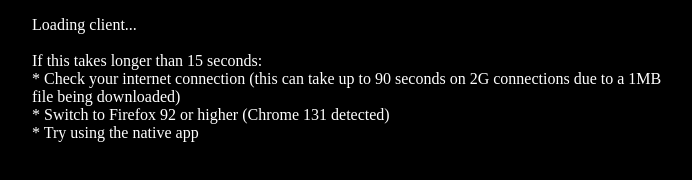
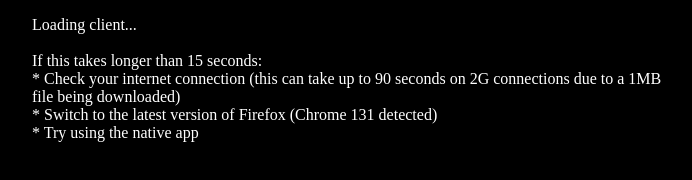
Before and after one commit to FerrisChat/Client, a plain HTML site: page docs/index_original.html in a window 1280 px wide. Shown: the whole page, without its empty margins (288-980 px from the left). Drawn offline with Linux system fonts and the light colour scheme; no server answers.

Commit message:
add popup box to alert users to firefox being only supported browser

```diff
--- a/docs/index_original.html
+++ b/docs/index_original.html
@@ -114,7 +114,11 @@
                 }
                 return match.join(' ')
             })();
-            document.getElementById("browser_detect").innerHTML = "* Switch to Firefox 92 or higher (" + navigator.saysWho + " detected)<br>"
+            document.getElementById("browser_detect").innerHTML = "* Switch to the latest version of Firefox (" + navigator.saysWho + " detected)<br>"
+            alert("We notice you're running an unsupported browser (" + navigator.saysWho + " detected).\n" +
+                    "Please note the latest version of Firefox is the only supported browser. If you experience issues/bugs, " +
+                    "you will not receive any support for them unless you are using Firefox. You can still use the app, " +
+                    "as long as you are aware of the possible issues.");
         }
     </script>
 
```
Also changed, not shown: docs/index.html (+1 -1 lines).
